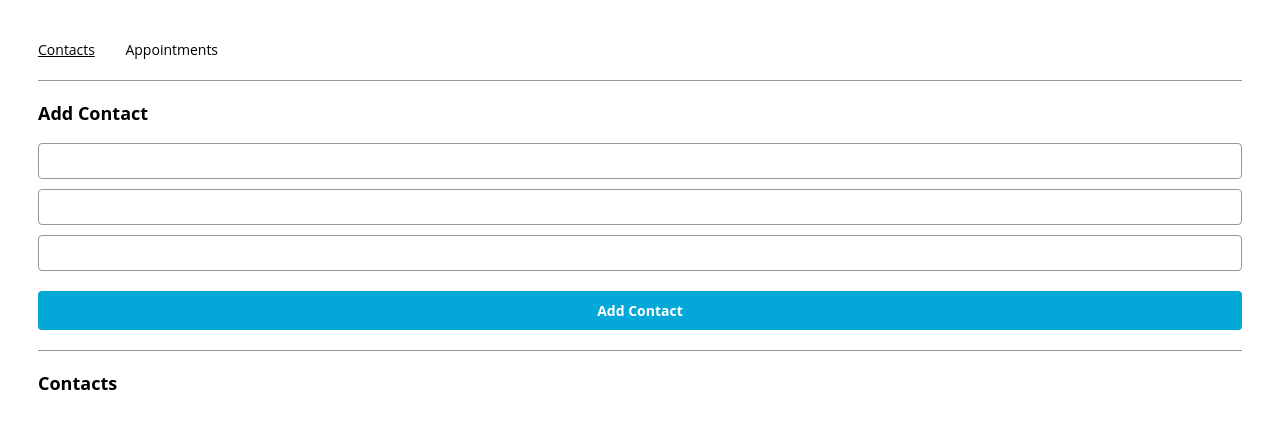
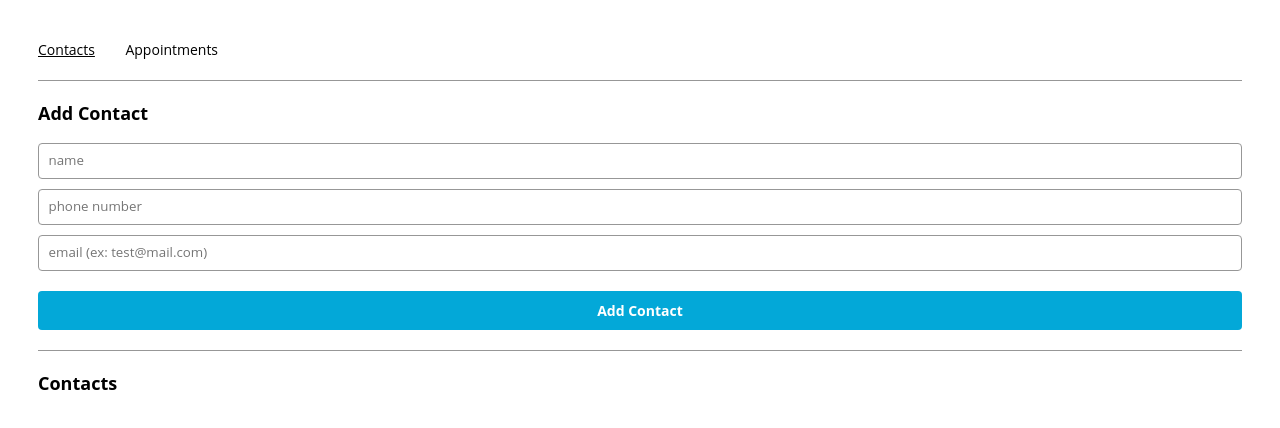
Before and after one commit to samueltumewu/appointment-form, a React (Create React App) app: page /contacts in a window 1280 px wide. Shown: the top 428 px of the page. Built offline with nearby package versions, Linux system fonts and the light colour scheme.

Commit message:
fix props passing naming

```diff
--- a/src/components/contactForm/ContactForm.js
+++ b/src/components/contactForm/ContactForm.js
@@ -16,18 +16,21 @@ export const ContactForm = ({
           value={name}
           type="text"
           name="name"
+          placeholder="name"
           onChange={(e)=>setName(e.target.value)}
           required/>
         <input
           value={phone}
           type="tel"
           name="phone"
+          placeholder="phone number"
           onChange={(e)=>setPhone(e.target.value)}
           required/>
         <input
           value={email}
           type="email"
           name="email"
+          placeholder="email (ex: test@mail.com)"
           onChange={(e)=>setEmail(e.target.value)}/>
         <input type="submit" name="submit" value="Add Contact"/>
       </form>
--- a/src/components/tile/Tile.js
+++ b/src/components/tile/Tile.js
@@ -1,6 +1,6 @@
 import React from "react";
 
-export const Tile = ({key, name, description}) => {
+export const Tile = ({name, description}) => {
   return (
     <div className="tile-container">
       <p className="tile-title tile">{name}</p>
--- a/src/components/tileList/TileList.js
+++ b/src/components/tileList/TileList.js
@@ -5,8 +5,8 @@ export const TileList = ({contacts}) => {
   return (
     <div>
       {contacts.map((contact, index)=>{
-        const {name, ...desc} = contact;
-        return <Tile key={index} name={name} description={desc}/>
+        const {contactName, ...desc} = contact;
+        return <Tile key={index} name={contactName} description={desc}/>
       })}
     </div>
   );
```
